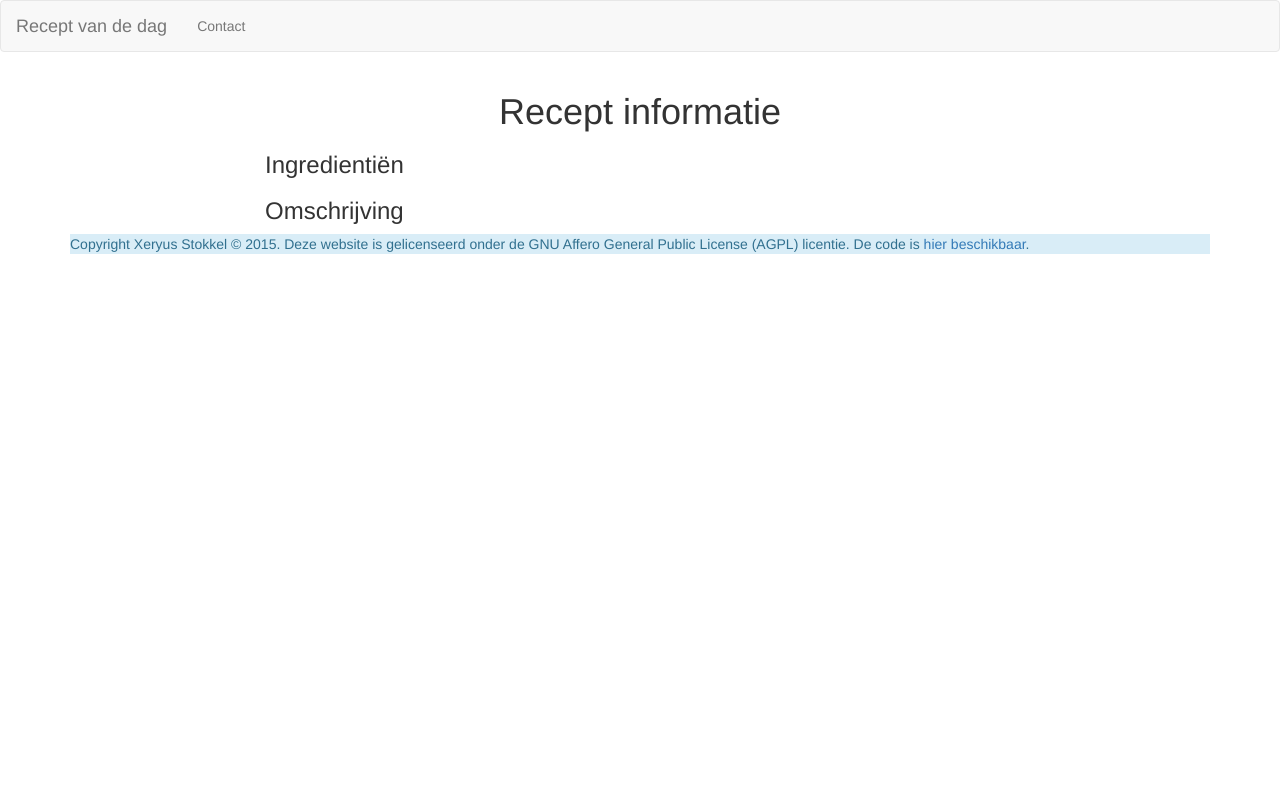
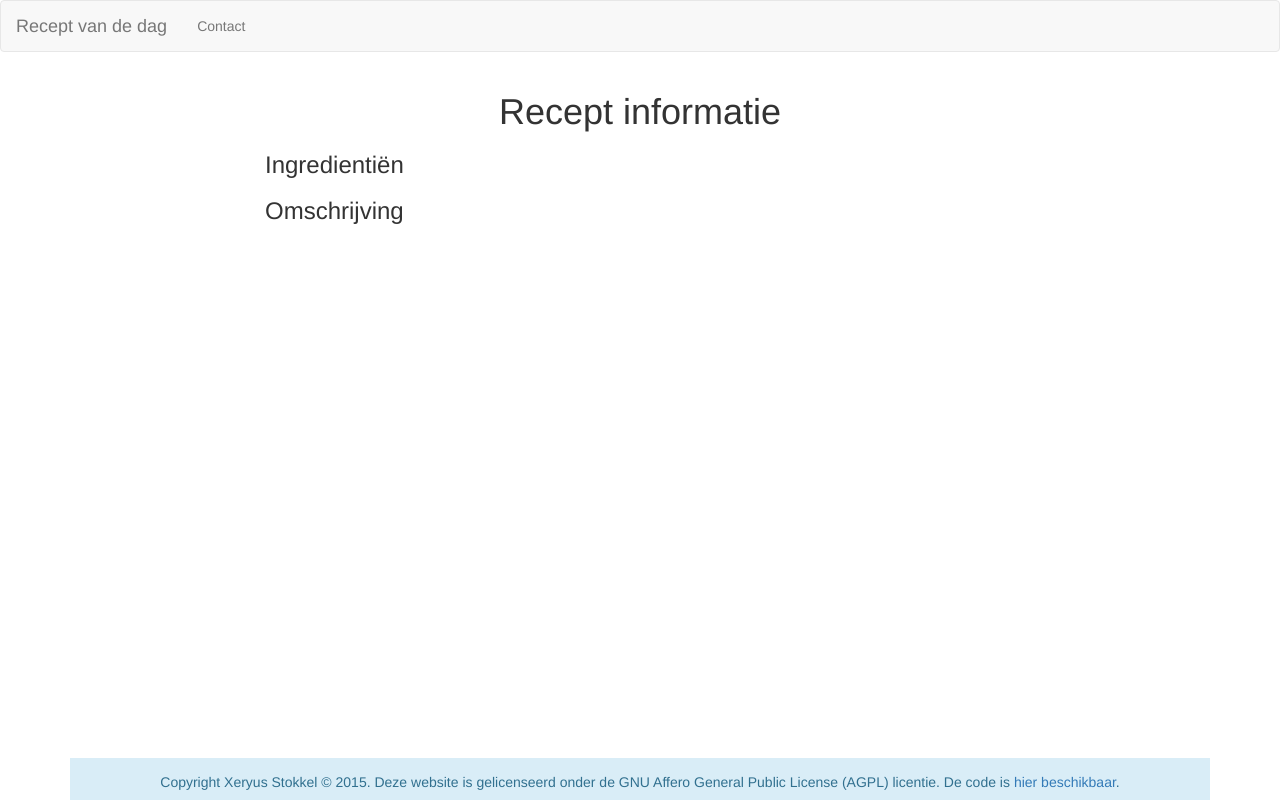
Before and after one commit to XeryusTC/rotd, a Django app: template templates/recipes/recipe_detail.html in a window 1280 px wide. Run offline with Django 3.2, Linux system fonts and the light colour scheme; the template is opened without the code that fills it, so the values that code supplies are empty; some libraries are stand-ins or nearby versions.

Commit message:
Fix the footer to the bottom of the page

```diff
--- a/functional_tests/test_layout_and_styling.py
+++ b/functional_tests/test_layout_and_styling.py
@@ -44,7 +44,11 @@ class LayoutTest(FunctionalTestCase):
     def test_footer_is_present(self):
         # Alice goes to the homepage
         self.browser.get(self.server_url)
+        self.browser.set_window_size(1024, 768)
 
         # At the bottom she sees a bit of text
         footer = self.browser.find_element_by_tag_name('footer')
         self.assertIn('Affero', footer.text)
+
+        # The footer is at the very bottom
+        self.assertAlmostEqual(footer.location['y'], 657, delta=10)
--- /dev/null
+++ b/static/style.css
@@ -0,0 +1,21 @@
+html, body {
+	height: 100%;
+}
+
+#wrap {
+	min-height: 100%;
+}
+
+#main {
+	overflow: auto;
+	padding-bottom: 3em;
+}
+
+.footer {
+	position: relative;
+	margin-top: -3em;
+	height: 3em;
+	clear: both;
+	padding-top: 1em;
+	text-align: center;
+}
--- a/templates/base.html
+++ b/templates/base.html
@@ -7,11 +7,13 @@
 	<meta name="viewport" content="width=device-width, initial-scale=1">
 
 	<link href="{% static 'css/bootstrap.min.css' %}" rel="stylesheet">
+	<link href="{% static 'style.css' %}" rel="stylesheet">
 
 	<title>{% block page_title %}Recipe of the day{% endblock %}</title>
 </head>
 <body>
 
+<div id="wrap">
 	<nav class="navbar navbar-default">
 		<div class="navbar-header">
 			<a class="navbar-brand" href="{% url 'recipes:home' %}">
@@ -23,10 +25,11 @@
 		</ul>
 	</nav>
 
-<div class="container">
+	<div class="container" id="main">
 		<div class="row">
 			<div class="col-xs-12 col-sm-10 col-sm-offset-1 col-md-8 col-md-offset-2">
 				{% block content %}{% endblock %}
+			</div>
 		</div>
 	</div>
 </div>
```
Lines whose indentation alone changed are shown as unchanged.
